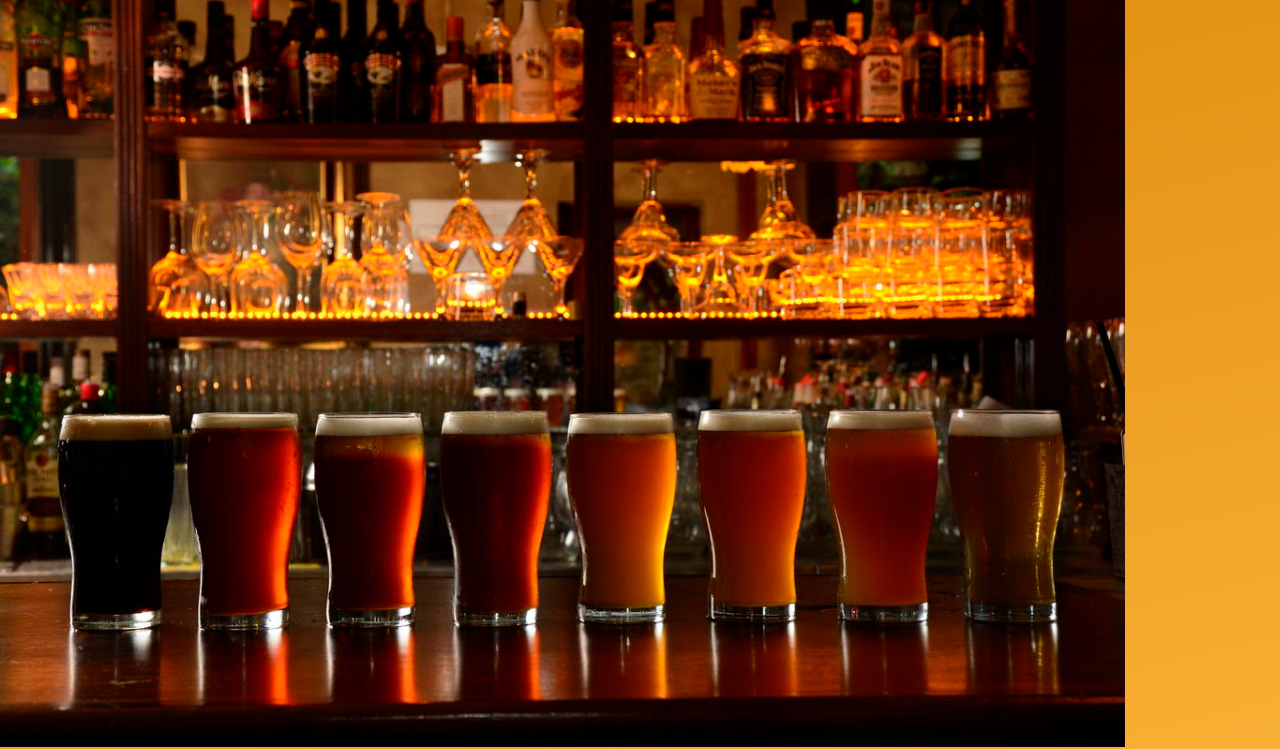
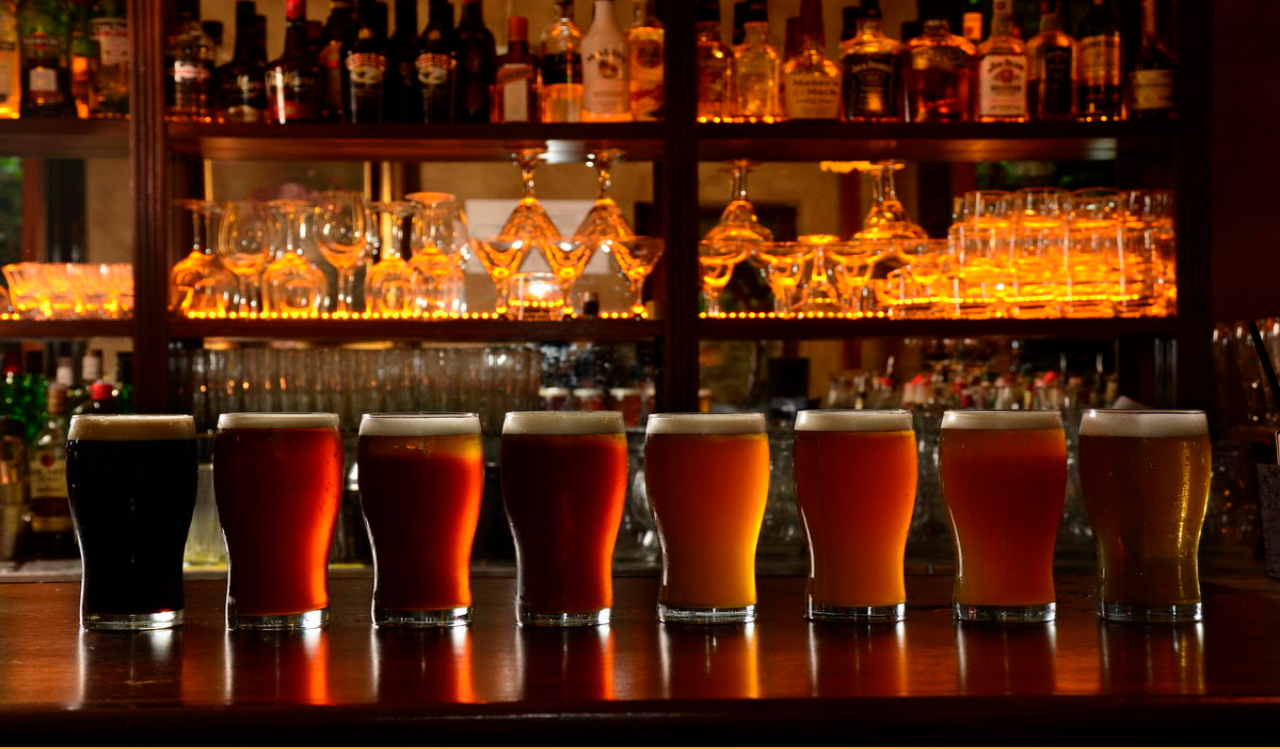
Before and after one commit to ljonny1992l/Proyecto-final---Jonathan-Fernandez, a website: page pages/ventas.html in a window 1280 px wide. Shown: the part 73-822 px from the top of the page. Drawn offline with nearby package versions, Linux system fonts and the light colour scheme.

Commit message:
modificacion

```diff
--- a/scss/secciones/_index.scss
+++ b/scss/secciones/_index.scss
@@ -2,15 +2,11 @@
 
 @import "../utilidades/variables";
 
+@import "../utilidades/mixin";
+
 .main-inicio {
 
-    display: flex;
-
-    flex-direction: column;
-
-    align-items: center;
-
-    text-align: center;
+  @include flex;
 }
 
 
--- a/scss/stile.scss
+++ b/scss/stile.scss
@@ -15,13 +15,13 @@
 
 .img-titulo2 {
 
-    width: ancho;
+    width: $ancho;
     height: 300px;
 }
 
 .img-titulo {
 
-    width: ancho;
+    width: $ancho;
     height: 50%;
 }
 
@@ -77,12 +77,12 @@
 
     .img-titulo2 {
 
-        width: ancho;
+        width: $ancho;
         height: 600px;
     }
     .img-titulo {
 
-        width: ancho;
+        width: $ancho;
         height: 50%;
     }
 
@@ -97,12 +97,12 @@
 
     .img-titulo2 {
 
-        width: ancho;
+        width: $ancho;
         height: 750px;
     }
     .img-titulo {
 
-        width: ancho;
+        width: $ancho;
         height: 50%;
     }
 
--- /dev/null
+++ b/scss/utilidades/_mixin.scss
@@ -0,0 +1,11 @@
+//mixin sin parametro
+
+@mixin flex {
+    display: flex;
+
+    flex-direction: column;
+
+    align-items: center;
+
+    text-align: center;
+}
```
Also changed, not shown: css/main.css.
